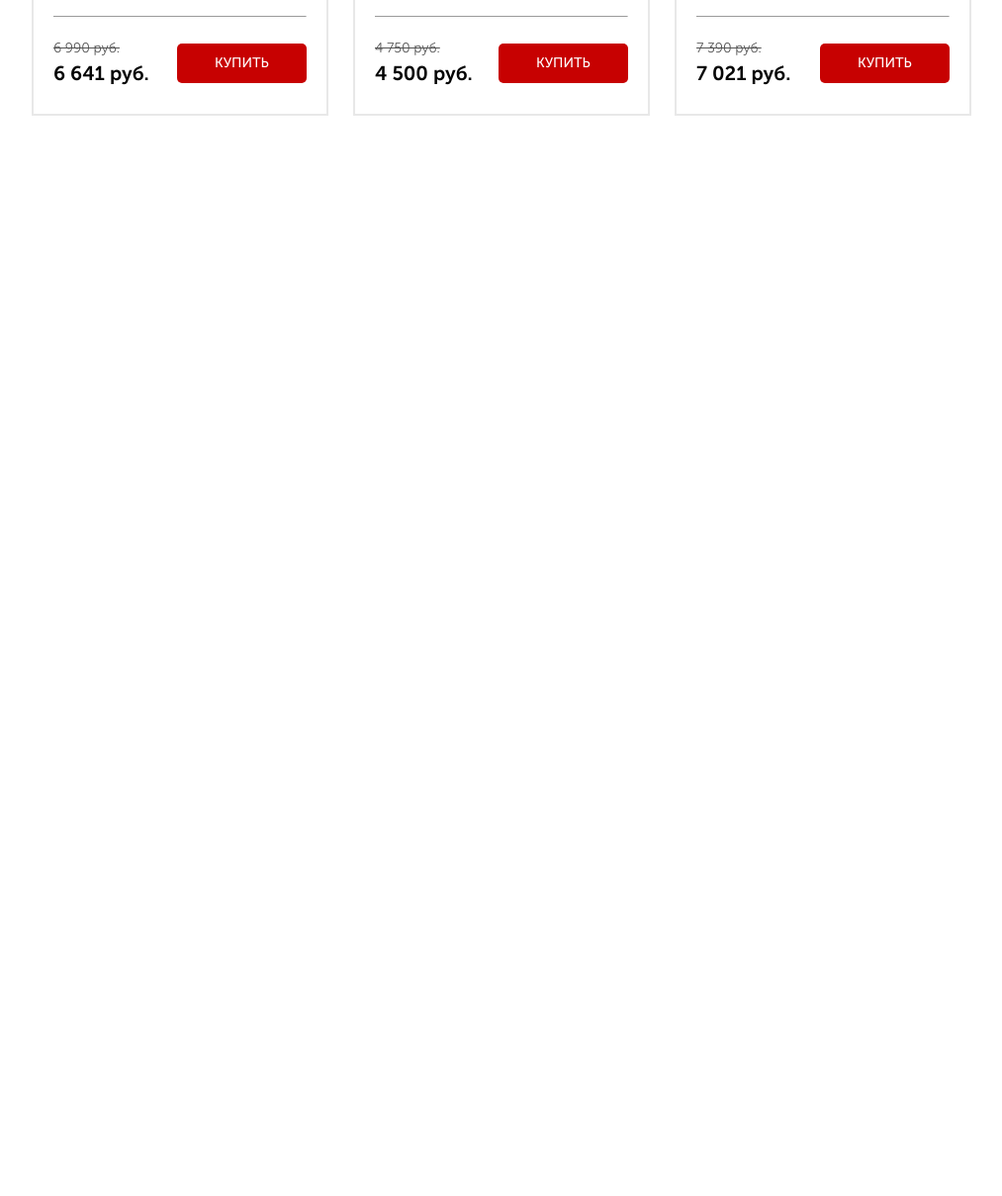
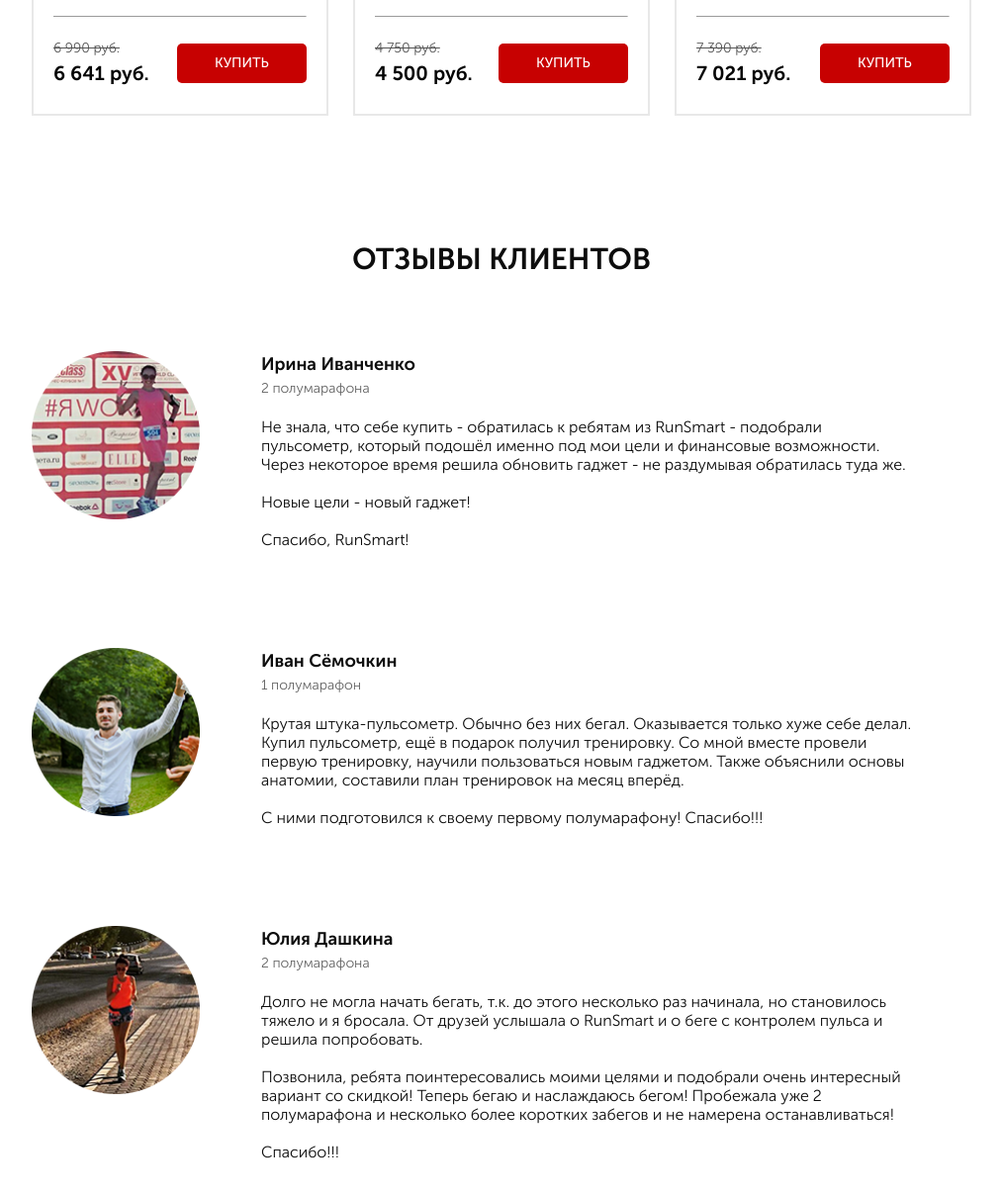
Before and after one commit to AlexszAs/DZ_Project, a website: page src/Index.html in a window 1280 px wide. Shown: the part 3781-4990 px from the top of the page at 99% size, without its empty margins (133-1146 px from the left). Before the commit the page ends 4018 px from the top, so only its background shows below. Drawn offline with nearby package versions, Linux system fonts and the light colour scheme.

Commit message:
nwe section

```diff
--- a/src/Index.html
+++ b/src/Index.html
@@ -428,6 +428,48 @@
         </div>
     </section>
 
+    <section class="comments">
+        <div class="container">
+            <div class="title">отзывы клиентов</div>
+            <div class="comments__wrapper">
+                <div class="comments__item">
+                    <img src="img/comments/1.png" alt="1" class="comments__img">
+                    <div class="comments__text">
+                        <h2 class="comments__header">Ирина Иванченко</h2>
+                        <div class="comments__subheader">2 полумарафона</div>
+                        <div class="comments__descr">Не знала, что себе купить - обратилась к ребятам из RunSmart - подобрали<br> пульсометр, который подошёл именно под мои цели и финансовые возможности.<br>
+                            Через некоторое время решила обновить гаджет - не раздумывая обратилась туда же.<br><br>
+                            Новые цели - новый гаджет!<br><br>
+                            Спасибо, RunSmart!
+                        </div>
+                    </div>
+                </div>
+                <div class="comments__item">
+                    <img src="img/comments/2.png" alt="2" class="comments__img">
+                    <div class="comments__text">
+                        <h2 class="comments__header">Иван Сёмочкин</h2>
+                        <div class="comments__subheader">1 полумарафон</div>
+                        <div class="comments__descr">Крутая штука-пульсометр. Обычно без них бегал. Оказывается только хуже себе делал.<br>
+                            Купил пульсометр, ещё в подарок получил тренировку. Со мной вместе провели<br> первую тренировку, научили пользоваться новым гаджетом. Также объяснили основы<br> анатомии, составили план тренировок на месяц вперёд.<br><br>
+                            С ними подготовился к своему первому полумарафону! Спасибо!!!
+                        </div>
+                    </div>
+                </div>
+                <div class="comments__item">
+                    <img src="img/comments/3.png" alt="3" class="comments__img">
+                    <div class="comments__text">
+                        <h2 class="comments__header">Юлия Дашкина</h2>
+                        <div class="comments__subheader">2 полумарафона</div>
+                        <div class="comments__descr">Долго не могла начать бегать, т.к. до этого несколько раз начинала, но становилось<br> тяжело и я бросала. От друзей услышала о RunSmart и о беге с контролем пульса и<br> решила попробовать.<br><br>
+                            Позвонила, ребята поинтересовались моими целями и подобрали очень интересный<br> вариант со скидкой! Теперь бегаю и наслаждаюсь бегом! Пробежала уже 2<br> полумарафона и несколько более коротких забегов и не намерена останавливаться!<br><br>
+                            Спасибо!!!
+                        </div>
+                    </div>
+                </div>
+            </div>
+        </div>
+    </section>
+
     <script type="text/javascript" src="//code.jquery.com/jquery-1.11.0.min.js"></script>
     <script type="text/javascript" src="//code.jquery.com/jquery-migrate-1.2.1.min.js"></script>
     <script src="js/slick.min.js"></script>
--- /dev/null
+++ b/src/sass/blocks/_comments.sass
@@ -0,0 +1,28 @@
+.comments
+    padding: 3px 0 71px 0
+    &__wrapper
+        margin-top: 70px
+    &__item
+        display: flex
+        margin-bottom: 100px
+        &:nth-child(3)
+            margin-bottom: 0
+    &__img
+        width: 170px
+        height: 170px
+        margin-right: 62px
+    &__header
+        color: #0d0d0d
+        font-size: 18px
+        font-weight: 700
+        margin-bottom: 0
+    &__subheader
+        color: #646464
+        font-size: 14px
+        font-weight: 300
+    &__descr
+        margin-top: 19px
+        color: #0d0d0d
+        font-size: 16px
+        font-weight: 300
+        line-height: normal
--- a/src/sass/style.sass
+++ b/src/sass/style.sass
@@ -8,6 +8,7 @@
 @import "blocks/_forms"
 @import "blocks/_carousel"
 @import "blocks/_catalog"
+@import "blocks/_comments"
 
 *
 	font-family: 'Museo Sans Cyrl', sans-serif
```
Also changed, not shown: src/css/style.min.css, src/img/comments/1.png (added), src/img/comments/2.png (added), src/img/comments/3.png (added), 1 other file.
